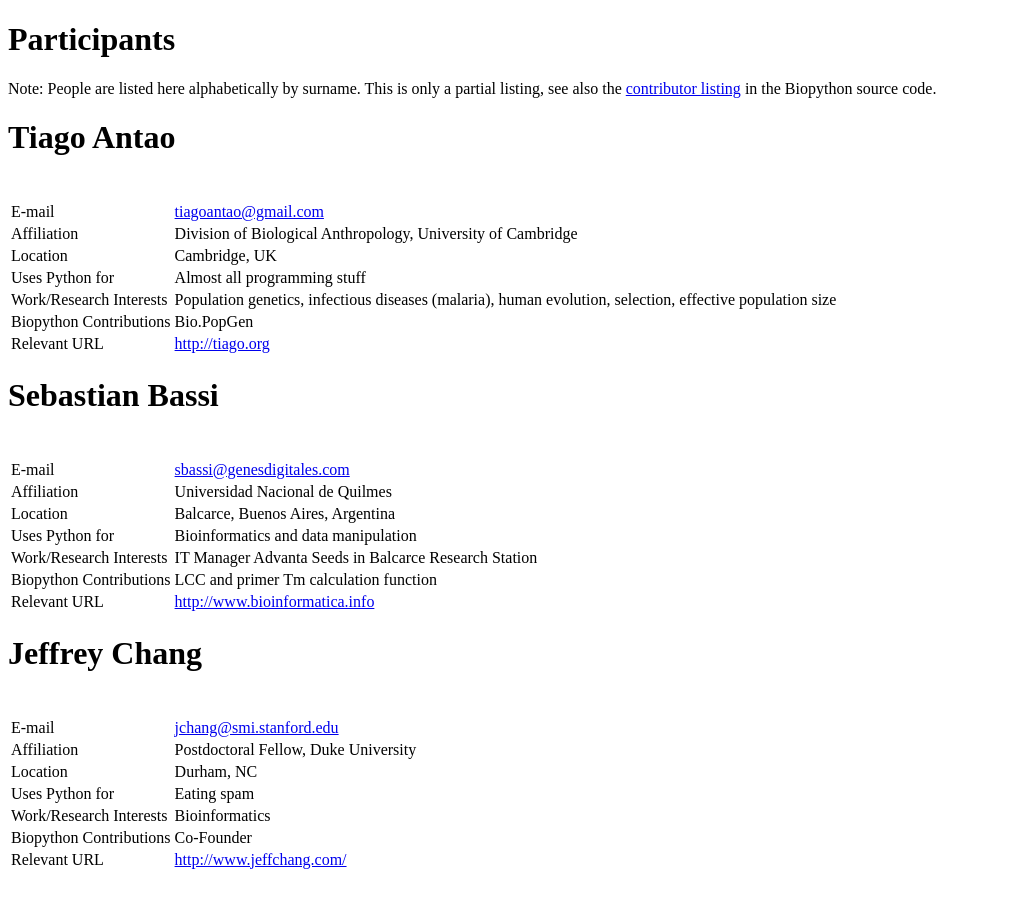
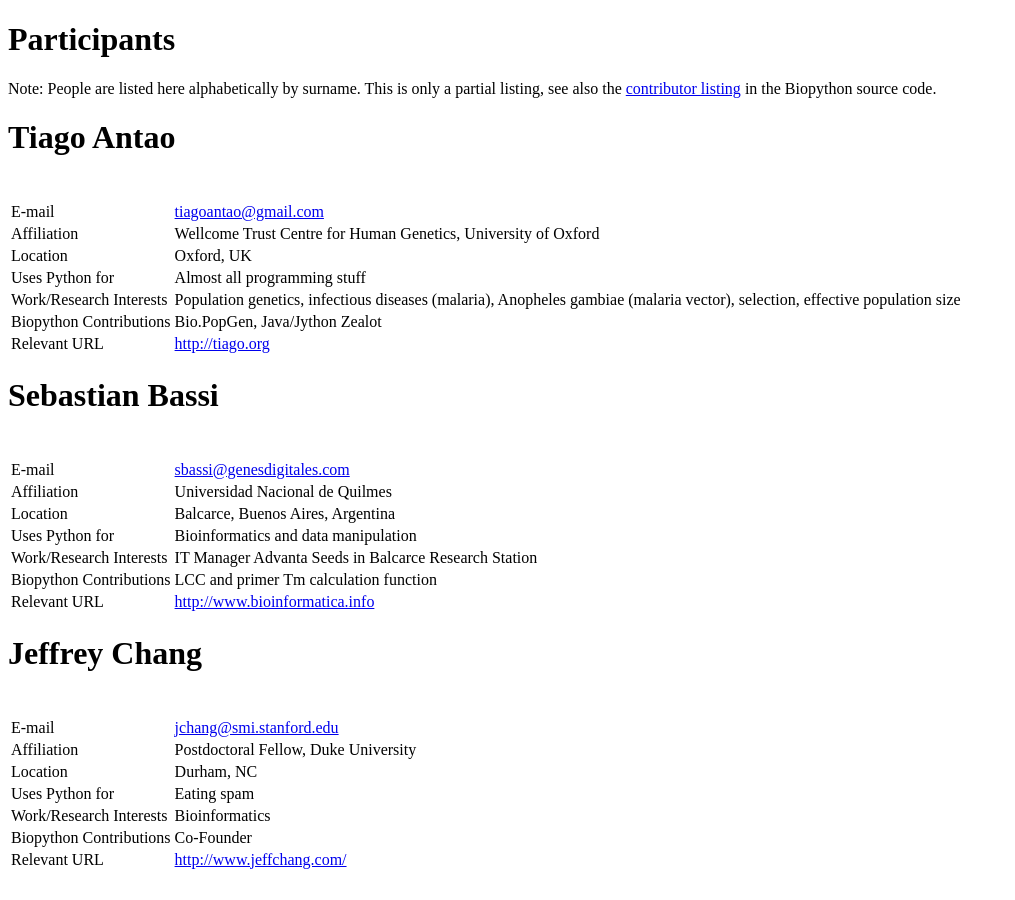
Before and after one commit to biopython/biopython.github.io, a Jekyll site: the page built from wiki/Participants.md, in a window 1280 px wide and 900 px high. Shown: the whole window, without its empty margins (0-1015 px from the left). Built offline with Jekyll 4.4.1, drawn with Linux system fonts in a browser that asks for light colours.

Commit message:
/* Tiago Antao */

```diff
--- a/wiki/Participants.md
+++ b/wiki/Participants.md
@@ -12,15 +12,15 @@ source code.
 Tiago Antao
 ===========
 
-|                         |                                                                                                           |
-|-------------------------|-----------------------------------------------------------------------------------------------------------|
-| E-mail                  | <tiagoantao@gmail.com>                                                                                    |
-| Affiliation             | Division of Biological Anthropology, University of Cambridge                                              |
-| Location                | Cambridge, UK                                                                                             |
-| Uses Python for         | Almost all programming stuff                                                                              |
-| Work/Research Interests | Population genetics, infectious diseases (malaria), human evolution, selection, effective population size |
-| Biopython Contributions | Bio.PopGen                                                                                                |
-| Relevant URL            | <http://tiago.org>                                                                                        |
+|                         |                                                                                                                              |
+|-------------------------|------------------------------------------------------------------------------------------------------------------------------|
+| E-mail                  | <tiagoantao@gmail.com>                                                                                                       |
+| Affiliation             | Wellcome Trust Centre for Human Genetics, University of Oxford                                                               |
+| Location                | Oxford, UK                                                                                                                   |
+| Uses Python for         | Almost all programming stuff                                                                                                 |
+| Work/Research Interests | Population genetics, infectious diseases (malaria), Anopheles gambiae (malaria vector), selection, effective population size |
+| Biopython Contributions | Bio.PopGen, Java/Jython Zealot                                                                                               |
+| Relevant URL            | <http://tiago.org>                                                                                                           |
 
 Sebastian Bassi
 ===============
```
Also changed, not shown: 1 other file.
